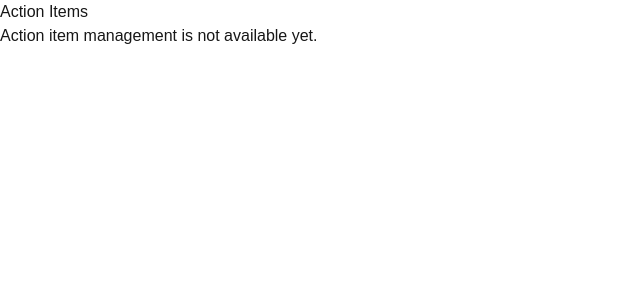
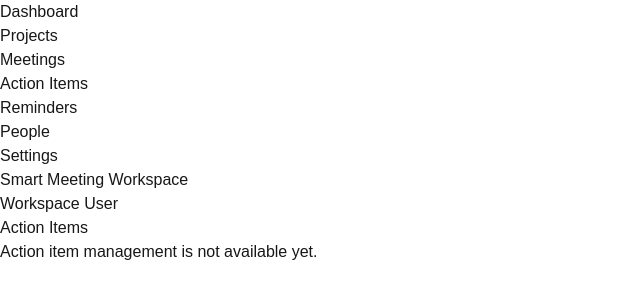
Before and after one commit to keisharyaa/smart-meeting-workspace, a Next.js app: page /action-items in a window 1280 px wide. Shown: the top 300 px of the page, without its empty margins (0-640 px from the left). Built offline with nearby package versions, Linux system fonts and the light colour scheme.

Commit message:
chore: add shared application component skeleton

```diff
--- a/src/app/(workspace)/layout.tsx
+++ b/src/app/(workspace)/layout.tsx
@@ -1,17 +1,22 @@
+import type { ReactNode } from "react";
+
+import { AppHeader } from "@/components/layout/app-header";
+import { AppSidebar } from "@/components/layout/app-sidebar";
+import { PageContainer } from "@/components/layout/page-container";
+
 /**
  * Workspace Layout
  *
  * TODO:
  * 1. Verify the authenticated user on the server.
  * 2. Redirect unauthenticated users to `/login`.
- * 3. Render the shared sidebar and header.
- * 4. Keep page-specific data fetching inside each route or feature query.
+ * 3. Render responsive sidebar and header behavior.
+ * 4. Keep page-specific data fetching inside each feature query.
  * 5. Do not query feature tables directly from this layout.
- * 6. Keep the layout usable on laptop and tablet widths.
  */
 
 interface WorkspaceLayoutProps {
-  children: React.ReactNode;
+  children: ReactNode;
 }
 
 export default function WorkspaceLayout({
@@ -19,12 +24,16 @@ export default function WorkspaceLayout({
 }: WorkspaceLayoutProps) {
   return (
     <div className="min-h-screen">
-      <aside>{/* TODO: render AppSidebar */}</aside>
+      <aside>
+        <AppSidebar />
+      </aside>
 
       <div>
-        <header>{/* TODO: render AppHeader */}</header>
+        <AppHeader />
 
-        <main>{children}</main>
+        <PageContainer>
+          <main>{children}</main>
+        </PageContainer>
       </div>
     </div>
   );
--- /dev/null
+++ b/src/components/feedback/confirmation-dialog.tsx
@@ -0,0 +1,53 @@
+"use client";
+
+import type { ReactNode } from "react";
+
+interface ConfirmationDialogProps {
+  title: string;
+  description: string;
+  trigger: ReactNode;
+  confirmLabel?: string;
+  cancelLabel?: string;
+  onConfirm?: () => void;
+  destructive?: boolean;
+}
+
+/**
+ * Shared confirmation dialog contract.
+ *
+ * TODO:
+ * 1. Implement using the approved shadcn/ui AlertDialog component.
+ * 2. Require explicit confirmation for delete, archive, publish,
+ *    mark-as-done, and other irreversible actions.
+ * 3. Support disabled and loading states while the action runs.
+ * 4. Keep the dialog open when the operation fails.
+ * 5. Do not place feature business logic inside this component.
+ */
+export function ConfirmationDialog({
+  title,
+  description,
+  trigger,
+  confirmLabel = "Confirm",
+  cancelLabel = "Cancel",
+  onConfirm,
+  destructive = false,
+}: ConfirmationDialogProps) {
+  void destructive;
+
+  return (
+    <div>
+      {trigger}
+
+      <div hidden>
+        <h2>{title}</h2>
+        <p>{description}</p>
+
+        <button type="button">{cancelLabel}</button>
+
+        <button type="button" onClick={onConfirm}>
+          {confirmLabel}
+        </button>
+      </div>
+    </div>
+  );
+}
--- /dev/null
+++ b/src/components/feedback/empty-state.tsx
@@ -0,0 +1,27 @@
+import type { ReactNode } from "react";
+
+interface EmptyStateProps {
+  title: string;
+  description: string;
+  action?: ReactNode;
+}
+
+/**
+ * Shared empty state.
+ *
+ * Use when a successful query returns no records.
+ * Do not use this component for loading or error states.
+ */
+export function EmptyState({
+  title,
+  description,
+  action,
+}: EmptyStateProps) {
+  return (
+    <section role="status">
+      <h2>{title}</h2>
+      <p>{description}</p>
+      {action ? <div>{action}</div> : null}
+    </section>
+  );
+}
--- /dev/null
+++ b/src/components/feedback/error-state.tsx
@@ -0,0 +1,29 @@
+import type { ReactNode } from "react";
+
+interface ErrorStateProps {
+  title?: string;
+  message: string;
+  action?: ReactNode;
+}
+
+/**
+ * Shared user-facing error state.
+ *
+ * TODO:
+ * 1. Display only safe error messages.
+ * 2. Never expose raw Supabase, Gemini, or stack-trace details.
+ * 3. Provide a retry or navigation action when possible.
+ */
+export function ErrorState({
+  title = "Something went wrong",
+  message,
+  action,
+}: ErrorStateProps) {
+  return (
+    <section role="alert">
+      <h2>{title}</h2>
+      <p>{message}</p>
+      {action ? <div>{action}</div> : null}
+    </section>
+  );
+}
--- /dev/null
+++ b/src/components/feedback/loading-state.tsx
@@ -0,0 +1,21 @@
+interface LoadingStateProps {
+  label?: string;
+}
+
+/**
+ * Shared loading state.
+ *
+ * TODO:
+ * 1. Replace the basic text with an accessible spinner or skeleton.
+ * 2. Keep the label meaningful for screen-reader users.
+ * 3. Use page-level loading.tsx files when route-level loading is needed.
+ */
+export function LoadingState({
+  label = "Loading...",
+}: LoadingStateProps) {
+  return (
+    <div role="status" aria-live="polite">
+      <p>{label}</p>
+    </div>
+  );
+}
--- /dev/null
+++ b/src/components/layout/app-header.tsx
@@ -0,0 +1,25 @@
+/**
+ * Shared workspace header.
+ *
+ * TODO:
+ * 1. Display the current page or workspace context.
+ * 2. Show the authenticated user's name or profile summary.
+ * 3. Provide access to account settings and logout.
+ * 4. Show unread reminder count when implemented.
+ * 5. Keep authentication logic inside the auth feature layer.
+ * 6. Do not query Supabase directly from this component.
+ */
+
+export function AppHeader() {
+  return (
+    <header>
+      <div>
+        <p>Smart Meeting Workspace</p>
+      </div>
+
+      <div>
+        <span>Workspace User</span>
+      </div>
+    </header>
+  );
+}
--- /dev/null
+++ b/src/components/layout/app-sidebar.tsx
@@ -0,0 +1,38 @@
+import Link from "next/link";
+
+/**
+ * Shared workspace sidebar.
+ *
+ * TODO:
+ * 1. Read navigation items from a shared navigation config.
+ * 2. Highlight the currently active route.
+ * 3. Include Dashboard, Projects, Meetings, Action Items,
+ *    Reminders, People, and Settings.
+ * 4. Keep the sidebar usable on laptop and tablet widths.
+ * 5. Add a collapsed or drawer behavior for smaller widths.
+ * 6. Do not fetch feature data directly in this component.
+ */
+
+const navigationItems = [
+  { label: "Dashboard", href: "/dashboard" },
+  { label: "Projects", href: "/projects" },
+  { label: "Meetings", href: "/meetings" },
+  { label: "Action Items", href: "/action-items" },
+  { label: "Reminders", href: "/reminders" },
+  { label: "People", href: "/people" },
+  { label: "Settings", href: "/settings" },
+];
+
+export function AppSidebar() {
+  return (
+    <nav aria-label="Workspace navigation">
+      <ul>
+        {navigationItems.map((item) => (
+          <li key={item.href}>
+            <Link href={item.href}>{item.label}</Link>
+          </li>
+        ))}
+      </ul>
+    </nav>
+  );
+}
--- /dev/null
+++ b/src/components/layout/page-container.tsx
@@ -0,0 +1,19 @@
+import type { ReactNode } from "react";
+
+interface PageContainerProps {
+  children: ReactNode;
+}
+
+/**
+ * Consistent content wrapper for workspace pages.
+ *
+ * TODO:
+ * 1. Apply shared page width and responsive horizontal spacing.
+ * 2. Keep spacing consistent across all workspace routes.
+ * 3. Do not add page-specific layout logic here.
+ */
+export function PageContainer({
+  children,
+}: PageContainerProps) {
+  return <div className="w-full">{children}</div>;
+}
--- /dev/null
+++ b/src/components/layout/page-header.tsx
@@ -0,0 +1,32 @@
+import type { ReactNode } from "react";
+
+interface PageHeaderProps {
+  title: string;
+  description?: string;
+  actions?: ReactNode;
+}
+
+/**
+ * Shared heading block for workspace pages.
+ *
+ * TODO:
+ * 1. Keep title, description, and page actions aligned consistently.
+ * 2. Support responsive stacking when actions do not fit.
+ * 3. Keep feature-specific data outside this component.
+ */
+export function PageHeader({
+  title,
+  description,
+  actions,
+}: PageHeaderProps) {
+  return (
+    <header>
+      <div>
+        <h1>{title}</h1>
+        {description ? <p>{description}</p> : null}
+      </div>
+
+      {actions ? <div>{actions}</div> : null}
+    </header>
+  );
+}
```
